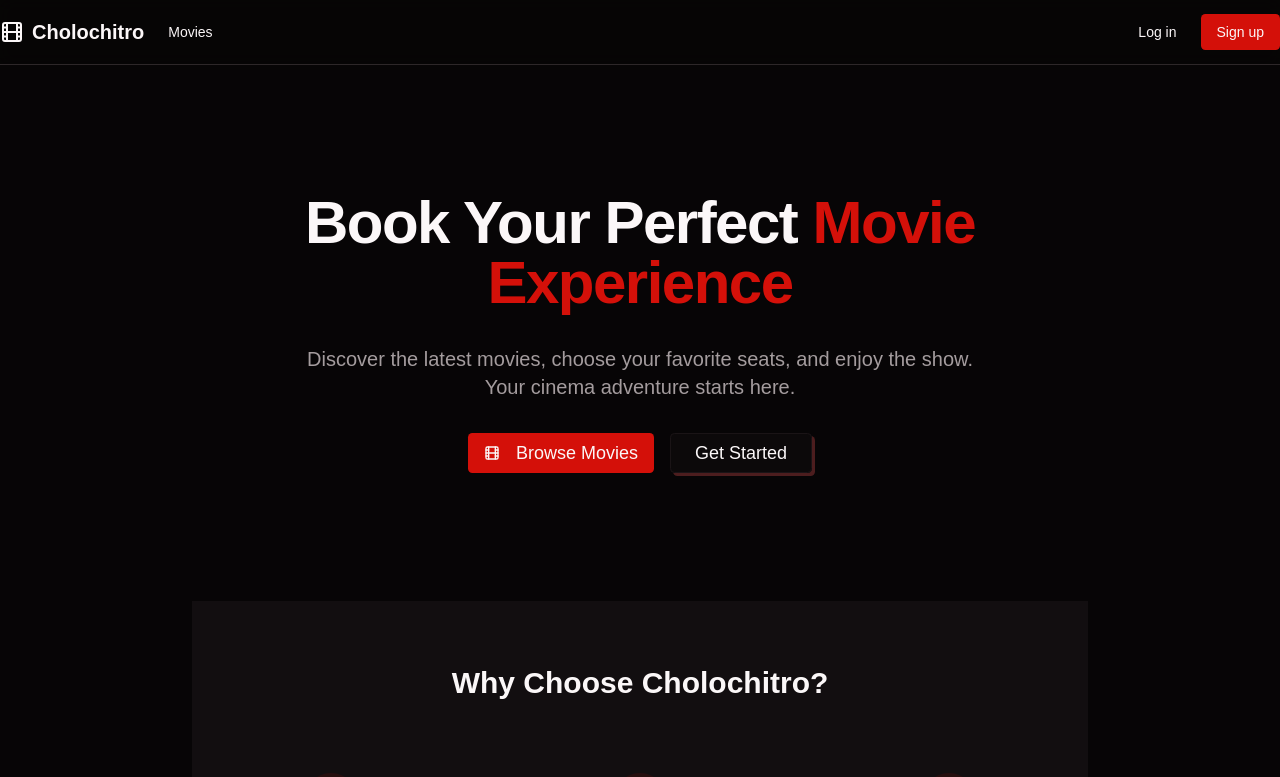
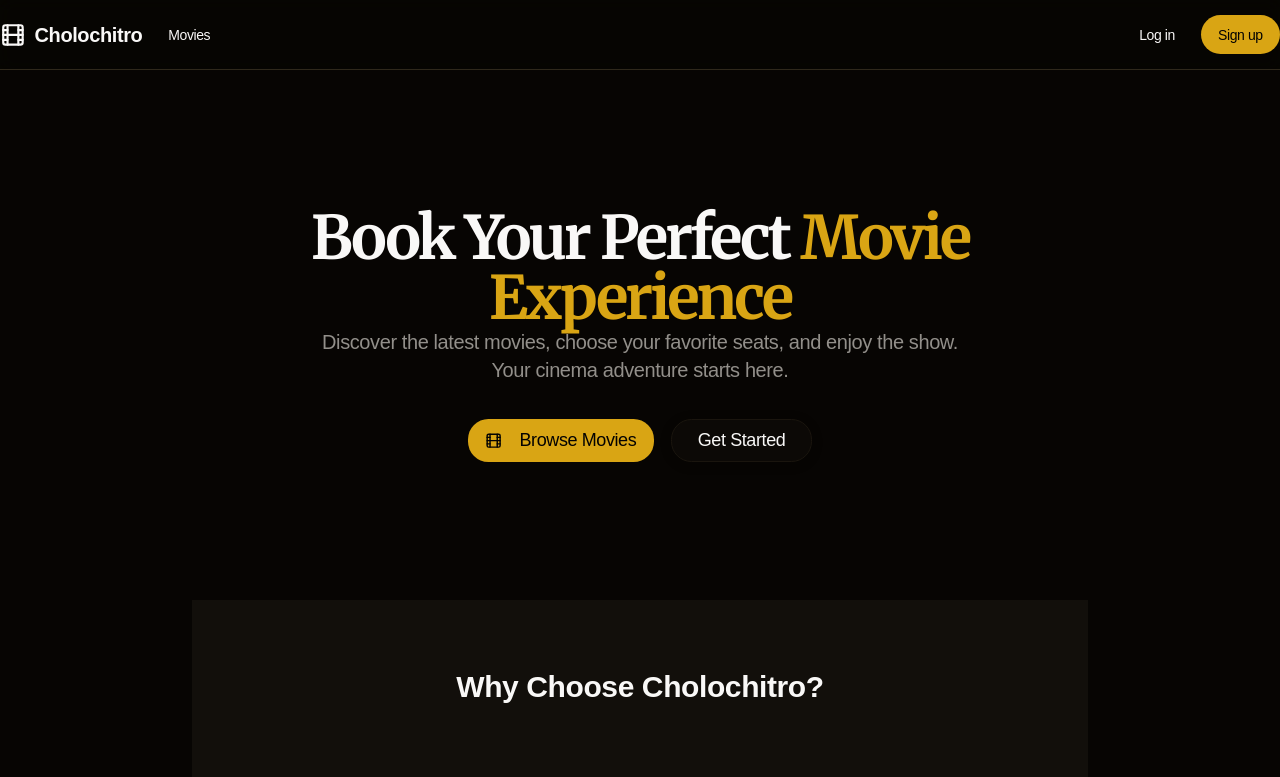
Before and after one commit to rafidoth/cholochitro, a Next.js app in the folder web/: page / in a window 1280 px wide. Shown: the top 777 px of the page. Built offline with nearby package versions, Linux system fonts and the light colour scheme; no server answers.

Commit message:
UI : add new colorscheme

```diff
--- a/web/app/globals.css
+++ b/web/app/globals.css
@@ -5,111 +5,111 @@
 @custom-variant dark (&:is(.dark *));
 
 :root {
-  --background: oklch(0.9800 0.0050 0);
-  --foreground: oklch(0.1500 0 0);
-  --card: oklch(0.9600 0.0100 0);
-  --card-foreground: oklch(0.1500 0 0);
-  --popover: oklch(0.9800 0.0050 0);
-  --popover-foreground: oklch(0.1500 0 0);
-  --primary: oklch(0.5500 0.2200 29.2339);
-  --primary-foreground: oklch(0.9800 0.0050 0);
-  --secondary: oklch(0.3000 0.0100 0);
-  --secondary-foreground: oklch(0.9800 0.0050 0);
-  --muted: oklch(0.9000 0.0100 0);
-  --muted-foreground: oklch(0.5000 0 0);
-  --accent: oklch(0.5500 0.2200 29.2339);
-  --accent-foreground: oklch(0.9800 0.0050 0);
-  --destructive: oklch(0.5500 0.2200 29.2339);
-  --destructive-foreground: oklch(0.9800 0.0050 0);
-  --border: oklch(0.8500 0.0100 0);
-  --input: oklch(0.9000 0.0100 0);
-  --ring: oklch(0.5500 0.2200 29.2339);
-  --chart-1: oklch(0.5500 0.2200 29.2339);
-  --chart-2: oklch(0.3000 0.0100 0);
-  --chart-3: oklch(0.7000 0.0100 0);
-  --chart-4: oklch(0.4500 0.1500 29.2339);
-  --chart-5: oklch(0.6500 0.1800 29.2339);
-  --sidebar: oklch(0.9600 0.0100 0);
-  --sidebar-foreground: oklch(0.2000 0 0);
-  --sidebar-primary: oklch(0.5500 0.2200 29.2339);
-  --sidebar-primary-foreground: oklch(0.9800 0.0050 0);
-  --sidebar-accent: oklch(0.4500 0.1500 29.2339);
-  --sidebar-accent-foreground: oklch(0.9800 0.0050 0);
-  --sidebar-border: oklch(0.8800 0.0100 0);
-  --sidebar-ring: oklch(0.5500 0.2200 29.2339);
-  --font-sans: Poppins, sans-serif;
+  --background: oklch(0.9940 0 0);
+  --foreground: oklch(0 0 0);
+  --card: oklch(0.9940 0 0);
+  --card-foreground: oklch(0 0 0);
+  --popover: oklch(0.9911 0 0);
+  --popover-foreground: oklch(0 0 0);
+  --primary: oklch(0.5393 0.2713 286.7462);
+  --primary-foreground: oklch(1.0000 0 0);
+  --secondary: oklch(0.9540 0.0063 255.4755);
+  --secondary-foreground: oklch(0.1344 0 0);
+  --muted: oklch(0.9702 0 0);
+  --muted-foreground: oklch(0.4386 0 0);
+  --accent: oklch(0.9393 0.0288 266.3680);
+  --accent-foreground: oklch(0.5445 0.1903 259.4848);
+  --destructive: oklch(0.6290 0.1902 23.0704);
+  --destructive-foreground: oklch(1.0000 0 0);
+  --border: oklch(0.9300 0.0094 286.2156);
+  --input: oklch(0.9401 0 0);
+  --ring: oklch(0 0 0);
+  --chart-1: oklch(0.7459 0.1483 156.4499);
+  --chart-2: oklch(0.5393 0.2713 286.7462);
+  --chart-3: oklch(0.7336 0.1758 50.5517);
+  --chart-4: oklch(0.5828 0.1809 259.7276);
+  --chart-5: oklch(0.5590 0 0);
+  --sidebar: oklch(0.9777 0.0051 247.8763);
+  --sidebar-foreground: oklch(0 0 0);
+  --sidebar-primary: oklch(0 0 0);
+  --sidebar-primary-foreground: oklch(1.0000 0 0);
+  --sidebar-accent: oklch(0.9401 0 0);
+  --sidebar-accent-foreground: oklch(0 0 0);
+  --sidebar-border: oklch(0.9401 0 0);
+  --sidebar-ring: oklch(0 0 0);
+  --font-sans: Plus Jakarta Sans, sans-serif;
   --font-serif: Lora, serif;
-  --font-mono: Fira Code, monospace;
-  --radius: 0.4rem;
-  --shadow-x: 3px;
-  --shadow-y: 3px;
-  --shadow-blur: 0px;
+  --font-mono: IBM Plex Mono, monospace;
+  --radius: 1.4rem;
+  --shadow-x: 0px;
+  --shadow-y: 2px;
+  --shadow-blur: 3px;
   --shadow-spread: 0px;
-  --shadow-opacity: 1.0;
-  --shadow-color: hsl(0 79% 63% / 0.3);
-  --shadow-2xs: 3px 3px 0px 0px hsl(0 79% 63% / 0.30);
-  --shadow-xs: 3px 3px 0px 0px hsl(0 79% 63% / 0.30);
-  --shadow-sm: 3px 3px 0px 0px hsl(0 79% 63% / 0.50), 3px 1px 2px -1px hsl(0 79% 63% / 0.50);
-  --shadow: 3px 3px 0px 0px hsl(0 79% 63% / 0.50), 3px 1px 2px -1px hsl(0 79% 63% / 0.50);
-  --shadow-md: 3px 3px 0px 0px hsl(0 79% 63% / 0.60), 3px 2px 4px -1px hsl(0 79% 63% / 0.60);
-  --shadow-lg: 3px 3px 0px 0px hsl(0 79% 63% / 0.70), 3px 4px 6px -1px hsl(0 79% 63% / 0.70);
-  --shadow-xl: 3px 3px 0px 0px hsl(0 79% 63% / 0.80), 3px 8px 10px -1px hsl(0 79% 63% / 0.80);
-  --shadow-2xl: 3px 3px 0px 0px hsl(0 79% 63% / 0.90);
-  --tracking-normal: 0em;
-  --spacing: 0.25rem;
+  --shadow-opacity: 0.16;
+  --shadow-color: #000000;
+  --shadow-2xs: 0px 2px 3px 0px hsl(0 0% 0% / 0.08);
+  --shadow-xs: 0px 2px 3px 0px hsl(0 0% 0% / 0.08);
+  --shadow-sm: 0px 2px 3px 0px hsl(0 0% 0% / 0.16), 0px 1px 2px -1px hsl(0 0% 0% / 0.16);
+  --shadow: 0px 2px 3px 0px hsl(0 0% 0% / 0.16), 0px 1px 2px -1px hsl(0 0% 0% / 0.16);
+  --shadow-md: 0px 2px 3px 0px hsl(0 0% 0% / 0.16), 0px 2px 4px -1px hsl(0 0% 0% / 0.16);
+  --shadow-lg: 0px 2px 3px 0px hsl(0 0% 0% / 0.16), 0px 4px 6px -1px hsl(0 0% 0% / 0.16);
+  --shadow-xl: 0px 2px 3px 0px hsl(0 0% 0% / 0.16), 0px 8px 10px -1px hsl(0 0% 0% / 0.16);
+  --shadow-2xl: 0px 2px 3px 0px hsl(0 0% 0% / 0.40);
+  --tracking-normal: -0.025em;
+  --spacing: 0.27rem;
 }
 
 .dark {
-  --background: oklch(0.1200 0.0050 0);
-  --foreground: oklch(0.9800 0.0050 0);
-  --card: oklch(0.1800 0.0100 0);
-  --card-foreground: oklch(0.9800 0.0050 0);
-  --popover: oklch(0.1800 0.0100 0);
-  --popover-foreground: oklch(0.9800 0.0050 0);
-  --primary: oklch(0.5500 0.2200 29.2339);
-  --primary-foreground: oklch(0.9800 0.0050 0);
-  --secondary: oklch(0.2500 0.0100 0);
-  --secondary-foreground: oklch(0.9800 0.0050 0);
-  --muted: oklch(0.2200 0.0100 0);
-  --muted-foreground: oklch(0.7000 0.0100 0);
-  --accent: oklch(0.5500 0.2200 29.2339);
-  --accent-foreground: oklch(0.9800 0.0050 0);
-  --destructive: oklch(0.5500 0.2200 29.2339);
-  --destructive-foreground: oklch(0.9800 0.0050 0);
-  --border: oklch(0.2800 0.0100 0);
-  --input: oklch(0.2000 0.0100 0);
-  --ring: oklch(0.5500 0.2200 29.2339);
-  --chart-1: oklch(0.5500 0.2200 29.2339);
-  --chart-2: oklch(0.7000 0.0100 0);
-  --chart-3: oklch(0.4000 0.0100 0);
-  --chart-4: oklch(0.4500 0.1500 29.2339);
-  --chart-5: oklch(0.6500 0.1800 29.2339);
-  --sidebar: oklch(0.1400 0.0050 0);
-  --sidebar-foreground: oklch(0.9500 0.0050 0);
-  --sidebar-primary: oklch(0.5500 0.2200 29.2339);
-  --sidebar-primary-foreground: oklch(0.9800 0.0050 0);
-  --sidebar-accent: oklch(0.4500 0.1500 29.2339);
-  --sidebar-accent-foreground: oklch(0.9800 0.0050 0);
-  --sidebar-border: oklch(0.2500 0.0100 0);
-  --sidebar-ring: oklch(0.5500 0.2200 29.2339);
-  --font-sans: Poppins, sans-serif;
+  --background: oklch(0.1173 0.0090 73.4751);
+  --foreground: oklch(0.9796 0.0017 67.8026);
+  --card: oklch(0.1609 0.0115 80.9823);
+  --card-foreground: oklch(0.9796 0.0017 67.8026);
+  --popover: oklch(0.1405 0.0109 88.4982);
+  --popover-foreground: oklch(0.9796 0.0017 67.8026);
+  --primary: oklch(0.7501 0.1501 85.1456);
+  --primary-foreground: oklch(0.0986 0.0063 72.5271);
+  --secondary: oklch(0.2510 0.0148 76.2105);
+  --secondary-foreground: oklch(0.9198 0.0075 80.7204);
+  --muted: oklch(0.2203 0.0129 77.9565);
+  --muted-foreground: oklch(0.6511 0.0081 80.7132);
+  --accent: oklch(0.4510 0.1005 55.0840);
+  --accent-foreground: oklch(0.9796 0.0017 67.8026);
+  --destructive: oklch(0.6207 0.2203 24.8903);
+  --destructive-foreground: oklch(0.9796 0.0017 67.8026);
+  --border: oklch(0.2806 0.0246 82.6847);
+  --input: oklch(0.1994 0.0155 75.9533);
+  --ring: oklch(0.7501 0.1501 85.1456);
+  --chart-1: oklch(0.7501 0.1501 85.1456);
+  --chart-2: oklch(0.6497 0.1204 64.7977);
+  --chart-3: oklch(0.6813 0.1003 95.0197);
+  --chart-4: oklch(0.5510 0.0799 75.3950);
+  --chart-5: oklch(0.5998 0.0599 50.0028);
+  --sidebar: oklch(0.0986 0.0063 72.5271);
+  --sidebar-foreground: oklch(0.9498 0.0046 78.2977);
+  --sidebar-primary: oklch(0.7501 0.1501 85.1456);
+  --sidebar-primary-foreground: oklch(0.0986 0.0063 72.5271);
+  --sidebar-accent: oklch(0.1994 0.0155 75.9533);
+  --sidebar-accent-foreground: oklch(0.7501 0.1501 85.1456);
+  --sidebar-border: oklch(0.2513 0.0200 80.2775);
+  --sidebar-ring: oklch(0.7501 0.1501 85.1456);
+  --font-sans: Plus Jakarta Sans, sans-serif;
   --font-serif: Lora, serif;
-  --font-mono: Fira Code, monospace;
-  --radius: 0.4rem;
-  --shadow-x: 3px;
-  --shadow-y: 3px;
-  --shadow-blur: 0px;
+  --font-mono: IBM Plex Mono, monospace;
+  --radius: 1.4rem;
+  --shadow-x: 0px;
+  --shadow-y: 2px;
+  --shadow-blur: 12px;
   --shadow-spread: 0px;
-  --shadow-opacity: 1.0;
-  --shadow-color: hsl(0 79% 63% / 0.5);
-  --shadow-2xs: 3px 3px 0px 0px hsl(0 79% 63% / 0.30);
-  --shadow-xs: 3px 3px 0px 0px hsl(0 79% 63% / 0.30);
-  --shadow-sm: 3px 3px 0px 0px hsl(0 79% 63% / 0.50), 3px 1px 2px -1px hsl(0 79% 63% / 0.50);
-  --shadow: 3px 3px 0px 0px hsl(0 79% 63% / 0.50), 3px 1px 2px -1px hsl(0 79% 63% / 0.50);
-  --shadow-md: 3px 3px 0px 0px hsl(0 79% 63% / 0.60), 3px 2px 4px -1px hsl(0 79% 63% / 0.60);
-  --shadow-lg: 3px 3px 0px 0px hsl(0 79% 63% / 0.70), 3px 4px 6px -1px hsl(0 79% 63% / 0.70);
-  --shadow-xl: 3px 3px 0px 0px hsl(0 79% 63% / 0.80), 3px 8px 10px -1px hsl(0 79% 63% / 0.80);
-  --shadow-2xl: 3px 3px 0px 0px hsl(0 79% 63% / 0.90);
+  --shadow-opacity: 0.35;
+  --shadow-color: #000000;
+  --shadow-2xs: 0px 2px 12px 0px hsl(0 0% 0% / 0.17);
+  --shadow-xs: 0px 2px 12px 0px hsl(0 0% 0% / 0.17);
+  --shadow-sm: 0px 2px 12px 0px hsl(0 0% 0% / 0.35), 0px 1px 2px -1px hsl(0 0% 0% / 0.35);
+  --shadow: 0px 2px 12px 0px hsl(0 0% 0% / 0.35), 0px 1px 2px -1px hsl(0 0% 0% / 0.35);
+  --shadow-md: 0px 2px 12px 0px hsl(0 0% 0% / 0.35), 0px 2px 4px -1px hsl(0 0% 0% / 0.35);
+  --shadow-lg: 0px 2px 12px 0px hsl(0 0% 0% / 0.35), 0px 4px 6px -1px hsl(0 0% 0% / 0.35);
+  --shadow-xl: 0px 2px 12px 0px hsl(0 0% 0% / 0.35), 0px 8px 10px -1px hsl(0 0% 0% / 0.35);
+  --shadow-2xl: 0px 2px 12px 0px hsl(0 0% 0% / 0.88);
 }
 
 @theme inline {
@@ -145,13 +145,16 @@
   --color-sidebar-accent-foreground: var(--sidebar-accent-foreground);
   --color-sidebar-border: var(--sidebar-border);
   --color-sidebar-ring: var(--sidebar-ring);
+
   --font-sans: var(--font-sans);
   --font-mono: var(--font-mono);
   --font-serif: var(--font-serif);
+
   --radius-sm: calc(var(--radius) - 4px);
   --radius-md: calc(var(--radius) - 2px);
   --radius-lg: var(--radius);
   --radius-xl: calc(var(--radius) + 4px);
+
   --shadow-2xs: var(--shadow-2xs);
   --shadow-xs: var(--shadow-xs);
   --shadow-sm: var(--shadow-sm);
@@ -160,6 +163,17 @@
   --shadow-lg: var(--shadow-lg);
   --shadow-xl: var(--shadow-xl);
   --shadow-2xl: var(--shadow-2xl);
+
+  --tracking-tighter: calc(var(--tracking-normal) - 0.05em);
+  --tracking-tight: calc(var(--tracking-normal) - 0.025em);
+  --tracking-normal: var(--tracking-normal);
+  --tracking-wide: calc(var(--tracking-normal) + 0.025em);
+  --tracking-wider: calc(var(--tracking-normal) + 0.05em);
+  --tracking-widest: calc(var(--tracking-normal) + 0.1em);
+}
+
+body {
+  letter-spacing: var(--tracking-normal);
 }
 @layer base {
   * {
--- a/web/app/layout.tsx
+++ b/web/app/layout.tsx
@@ -29,7 +29,7 @@ export default function RootLayout({
     return (
         <html lang="en">
             <body
-                className={`${geistSans.variable} ${geistMono.variable} antialiased dark`}
+                className={`${geistSans.variable} ${geistMono.variable}  antialiased dark`}
             >
                 <QueryProvider>
                     <AuthProvider>
--- a/web/app/movies/[id]/page.tsx
+++ b/web/app/movies/[id]/page.tsx
@@ -86,7 +86,7 @@ const ShowtimeButton = memo(function ShowtimeButton({
     movieId: string;
 }) {
     return (
-        <Button variant="outline" asChild>
+        <Button variant="ghost" asChild>
             <Link href={`/movies/${movieId}/book/${showtime.id}`}>
                 <span className="font-medium">{formatTime(showtime.showTime)}</span>
                 <span className="ml-2 text-muted-foreground">${showtime.price}</span>
--- a/web/app/page.tsx
+++ b/web/app/page.tsx
@@ -2,6 +2,11 @@ import Link from "next/link";
 import { Button } from "@/components/ui/button";
 import { Film, Ticket, Calendar } from "lucide-react";
 
+import { Merriweather } from "next/font/google";
+
+const merriweather = Merriweather({
+    subsets: ["latin"]
+})
 // Hoisted static feature data - avoids re-creation on each render
 const features = [
     {
@@ -25,10 +30,12 @@ const heroSection = (
     <section className="py-20 lg:py-32">
         <div className="container">
             <div className="max-w-3xl mx-auto text-center space-y-8">
-                <h1 className="text-4xl md:text-6xl font-bold tracking-tight">
-                    Book Your Perfect
-                    <span className="text-primary"> Movie Experience</span>
-                </h1>
+                <span className={`${merriweather.className}`}>
+                    <h1 className="text-4xl md:text-6xl font-bold tracking-tight">
+                        Book Your Perfect
+                        <span className="text-primary"> Movie Experience</span>
+                    </h1>
+                </span>
                 <p className="text-lg md:text-xl text-muted-foreground max-w-2xl mx-auto">
                     Discover the latest movies, choose your favorite seats, and enjoy the show.
                     Your cinema adventure starts here.
```
Also changed, not shown: web/app/bookings/page.tsx (indentation only).
